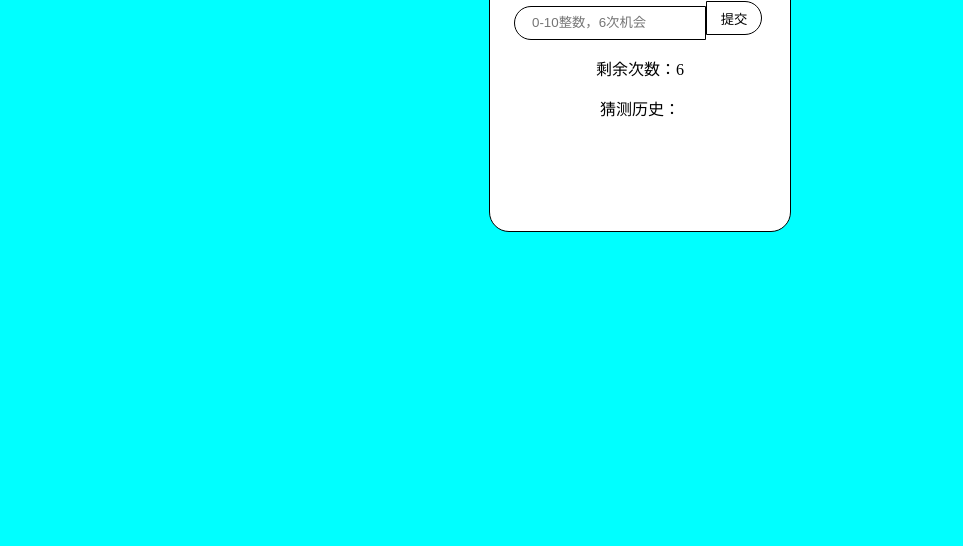
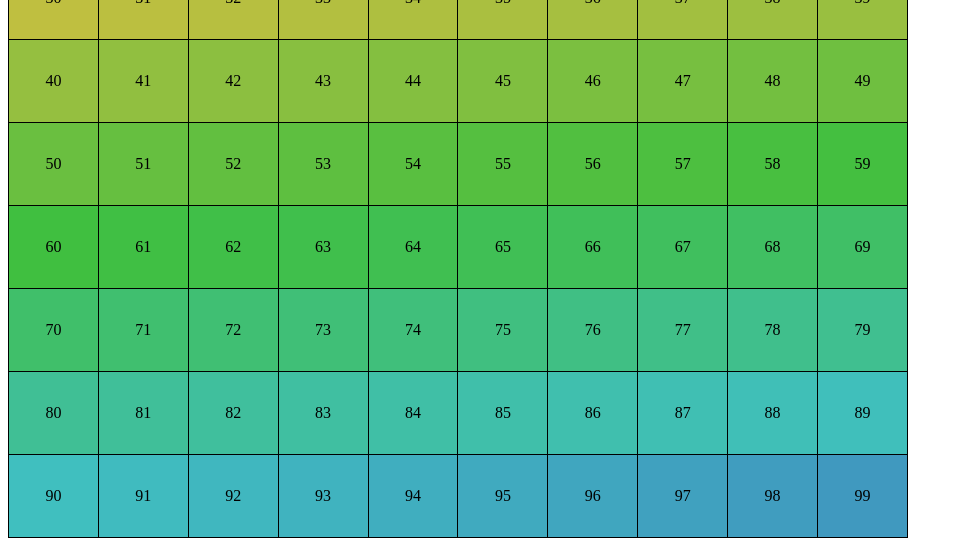
Before and after one commit to 7TS-W/7TS-W.github.io, a plain HTML site: page index.html in a window 1280 px wide. Shown: the part 319-865 px from the top of the page, without its empty margins (0-963 px from the left). Before the commit the page ends 800 px from the top, so only its background shows below. Drawn offline with Linux system fonts and the light colour scheme.

Commit message:
Add files via upload

```diff
--- a/index.html
+++ b/index.html
@@ -1,117 +1,156 @@
+
 <!DOCTYPE html>
 <html>
-
 	<head>
 		<meta charset="utf-8" />
-		<title>猜数字游戏</title>
-		<style type="text/css">
-			body{
-				background-color: aqua;
+		<title></title>
+		<style>
+			table{
+				border-collapse: collapse;
+				border: 1px solid #000;
+				width: 900px;
 			}
-			.guessNumber{
-				width: 300px;
-				height: 300px;
-				margin: auto;
-				position: absolute;
-				left: 0;
-				right: 0;
-				top: 0;
-				bottom: 0;
+			td{
 				border: 1px solid #000;
-				background-color: white;
-				border-radius:20px 20px 20px 20px ;
+				height: 80px;
+				width: 50px;
+				text-align: center;
+				vertical-align: auto;
 			}
-			.guessNumber h2{
-				text-align: center;
+		</style>>
+	</head>
+	<body>
+		<table id="dataTable">
+			   <tr>
+			   	   <td></td>
+			   	   <td></td>
+			   	   <td></td>
+			   	   <td></td>
+			   	   <td></td>
+			   	   <td></td>
+			   	   <td></td>
+			   	   <td></td>
+			   	   <td></td>
+			   	   <td></td>
+			   	</tr>
+			   	<tr>
+			   	   <td></td>
+			   	   <td></td>
+			   	   <td></td>
+			   	   <td></td>
+			   	   <td></td>
+			   	   <td></td>
+			   	   <td></td>
+			   	   <td></td>
+			   	   <td></td>
+			   	   <td></td>
+			   	</tr>
+			   	<tr>
+			   	   <td></td>
+			   	   <td></td>
+			   	   <td></td>
+			   	   <td></td>
+			   	   <td></td>
+			   	   <td></td>
+			   	   <td></td>
+			   	   <td></td>
+			   	   <td></td>
+			   	   <td></td>
+			   	</tr>
+			   	<tr>
+			   	   <td></td>
+			   	   <td></td>
+			   	   <td></td>
+			   	   <td></td>
+			   	   <td></td>
+			   	   <td></td>
+			   	   <td></td>
+			   	   <td></td>
+			   	   <td></td>
+			   	   <td></td>
+			   	</tr>
+			   	<tr>
+			   	   <td></td>
+			   	   <td></td>
+			   	   <td></td>
+			   	   <td></td>
+			   	   <td></td>
+			   	   <td></td>
+			   	   <td></td>
+			   	   <td></td>
+			   	   <td></td>
+			   	   <td></td>
+			   	</tr>
+			   	<tr>
+			   	   <td></td>
+			   	   <td></td>
+			   	   <td></td>
+			   	   <td></td>
+			   	   <td></td>
+			   	   <td></td>
+			   	   <td></td>
+			   	   <td></td>
+			   	   <td></td>
+			   	   <td></td>
+			   	</tr>
+			   	<tr>
+			   	   <td></td>
+			   	   <td></td>
+			   	   <td></td>
+			   	   <td></td>
+			   	   <td></td>
+			   	   <td></td>
+			   	   <td></td>
+			   	   <td></td>
+			   	   <td></td>
+			   	   <td></td>
+			   	</tr>
+			   	<tr>
+			   	   <td></td>
+			   	   <td></td>
+			   	   <td></td>
+			   	   <td></td>
+			   	   <td></td>
+			   	   <td></td>
+			   	   <td></td>
+			   	   <td></td>
+			   	   <td></td>
+			   	   <td></td>
+			   	</tr>
+			   	<tr>
+			   	   <td></td>
+			   	   <td></td>
+			   	   <td></td>
+			   	   <td></td>
+			   	   <td></td>
+			   	   <td></td>
+			   	   <td></td>
+			   	   <td></td>
+			   	   <td></td>
+			   	   <td></td>
+			   	</tr>
+			   	<tr>
+			   	   <td></td>
+			   	   <td></td>
+			   	   <td></td>
+			   	   <td></td>
+			   	   <td></td>
+			   	   <td></td>
+			   	   <td></td>
+			   	   <td></td>
+			   	   <td></td>
+			   	   <td></td>
+			   	</tr>
+		</table>
+		<script type="text/javascript">
+		var oTable = document.getElementById("dataTable");
+		var oTd = oTable.getElementsByTagName("td");
+		for(i in oTd){
+			if(!isNaN(i)){
+				oTd[i].style.backgroundColor="hsl("+i/10*20+",50%,50%)";
+				oTd[i].innerHTML=i;
 			}
-			.guessNumber .guessC{
-				width: 252px;
-				margin: auto;
-			}
-			.guessNumber #numInput{
-
-				border: none;
-				outline: none;
-				border: 1px solid #000;
-				width: 186px;
-   	 			height: 30px;
-   	 			border-radius: 20px 0 0 20px;
-   	 			text-indent: 15px;
-			}
-			.guessNumber #btnGuess{
-				border: none;
-				outline: none;
-				background-color: white;
-				border: 1px solid #000;
-				width: 56px;
-				height: 34px;
-				border-radius: 0 20px 20px 0;
-				position: absolute;
-				top: 70px;
-			}
-			p{
-				text-align: center;
-			}
-		</style>
-	</head>
-
-	<body>
-
-		<div class="guessNumber">
-			<h2 class="title">猜数字游戏</h2>
-			<div class="guessC">
-				<input id="numInput" type="number" placeholder="0-10整数，6次机会" /><input id="btnGuess" type="button" value="提交" onclick="guess();"/>
-			</div>
-			<div class="tip">
-				<p id="guessTime">剩余次数：6</p>
-				<p>猜测历史：</p>
-				<p id="tipText"></p>
-			</div>
-		</div>
-		<script>
-			var rand=parseInt(Math.random()*11);;
-			console.log(rand);
-			var guessTimes=6;
-			var oNumInput =document.getElementById("numInput");
-			var oBtnGuess =document.getElementById("btnGuess");
-			var oTipText=document.getElementById("tipText");
-			var oGuessTime=document.getElementById("guessTime");
-			var nextGame=0;
-			function guess(){
-				if(nextGame==1){
-					oTipText.innerHTML="";
-					guessTimes=6;
-					oGuessTime.innerHTML="剩余次数："+guessTimes;
-					rand=parseInt(Math.random()*11);
-					nextGame=0;
-				}
-				else{
-					if(oNumInput.value>rand){
-						if(guessTimes==0){oTipText.innerHTML+="次数用尽，挑战失败。<br/>";nextGame=1;}
-						oTipText.innerHTML+="你输入的数"+oNumInput.value+",有点大，可以再小一点。<br/>";
-						oNumInput.value="";
-						oNumInput.focus();
-						guessTimes-=1;
-						oGuessTime.innerHTML="剩余次数："+guessTimes;
-					}
-					else if(oNumInput.value<rand){
-						if(guessTimes==0){oTipText.innerHTML+="次数用尽，挑战失败。<br/>";nextGame=1;}
-						oTipText.innerHTML+="你输入的数"+oNumInput.value+",有点小，可以再大一点。<br/>";
-						oNumInput.value="";
-						oNumInput.focus();
-						guessTimes-=1;
-						oGuessTime.innerHTML="剩余次数："+guessTimes;
-					}
-					else if(oNumInput.value==rand){
-						if(guessTimes==0){oTipText.innerHTML+="次数用尽，挑战失败。<br/>";nextGame=1;}
-						oNumInput.value=null;
-						oTipText.innerHTML+="你输入的数"+oNumInput.value+",是正确答案。再次单击重新开始。<br/>";
-						nextGame=1;
-						oNumInput.value="";
-					}
-				}
-			}
+		}
 		</script>
 	</body>
-
 </html>
```
